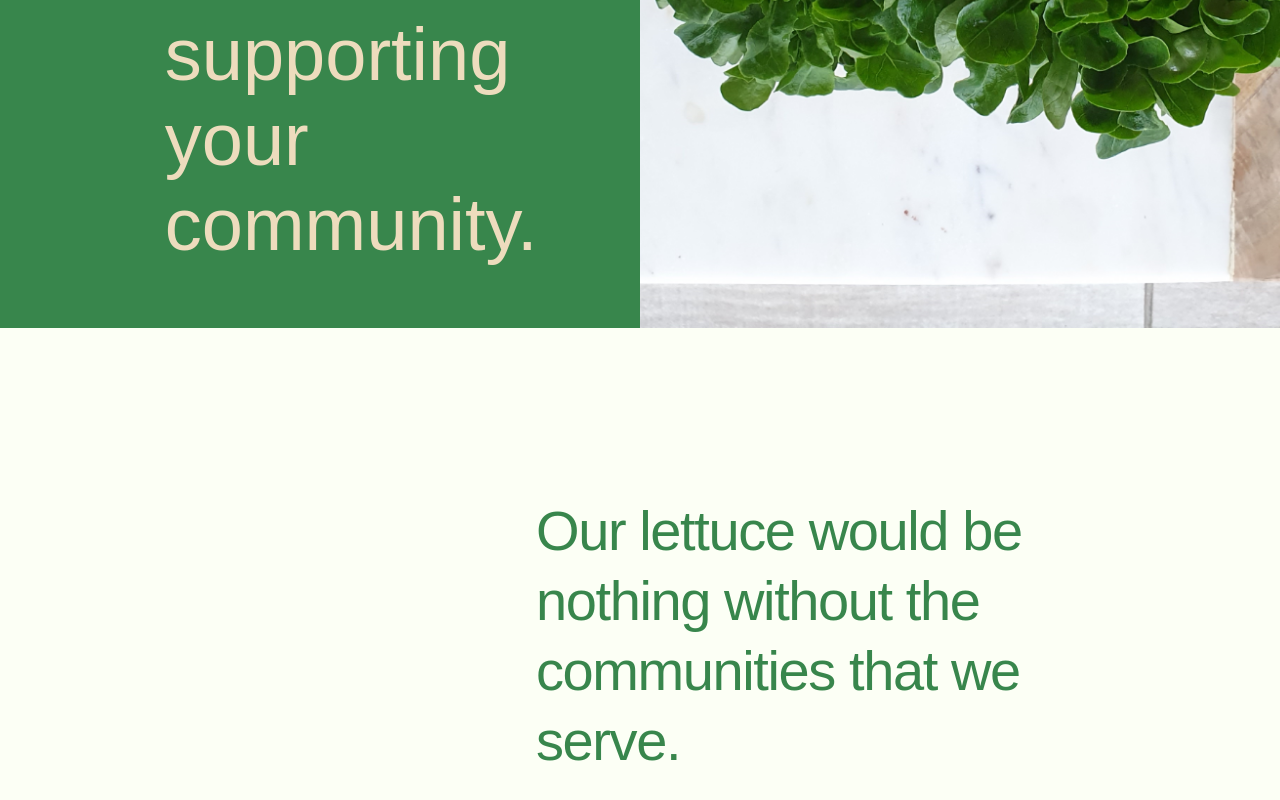
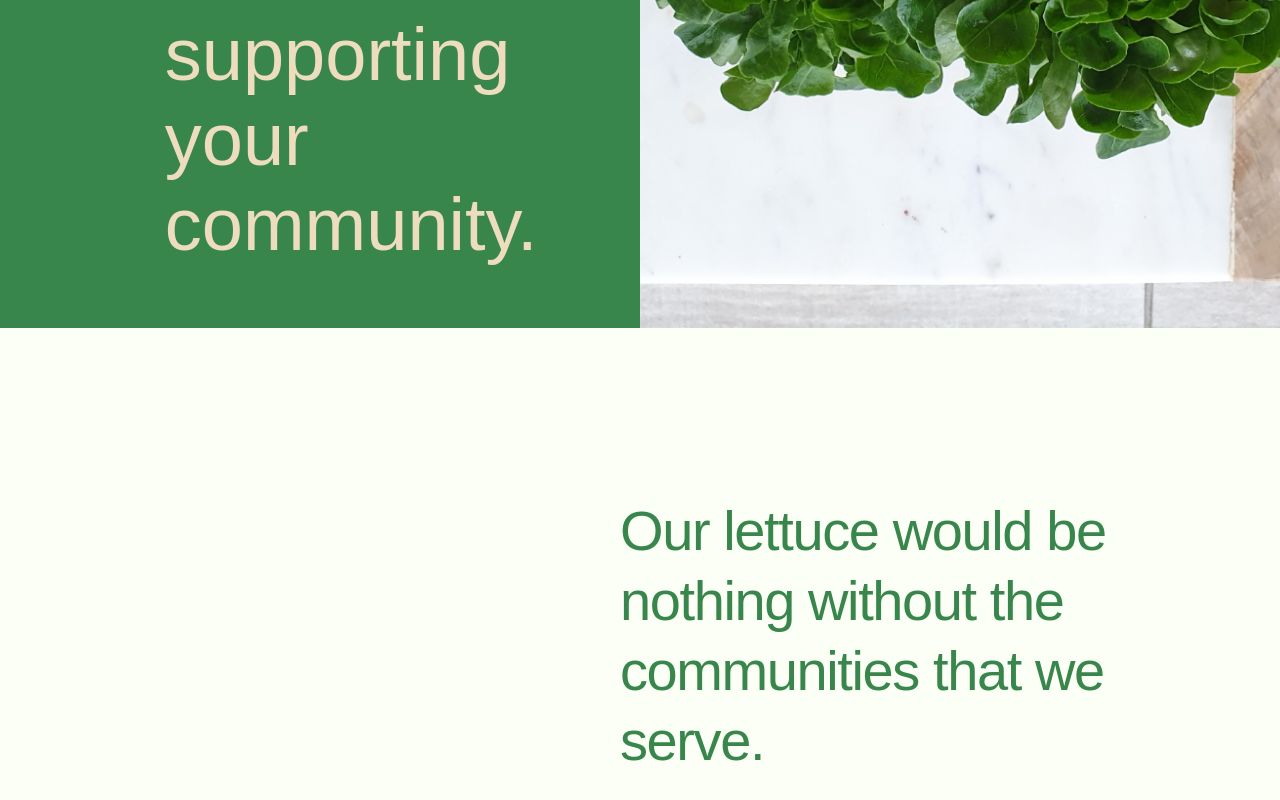
Before and after one commit to JuanTValdez/smart_acres, a React (Create React App) app: page / in a window 1280 px wide. Shown: the part 2750-3550 px from the top of the page. Built offline with nearby package versions, Linux system fonts and the light colour scheme; a web font is replaced by a local one.

Commit message:
fixed right margin to correct value

```diff
--- a/src/styles/OurGreens.css
+++ b/src/styles/OurGreens.css
@@ -102,7 +102,7 @@
 }
 .communities-txt {
 	/* max-width: 50%; */
-	margin: 3em 3em 1em auto;
+	margin: 3em 1.5em 1em auto;
 	width: 45dvw;
 
 	font-family: 'ClarendonURW-Lig', sans-serif;
```
